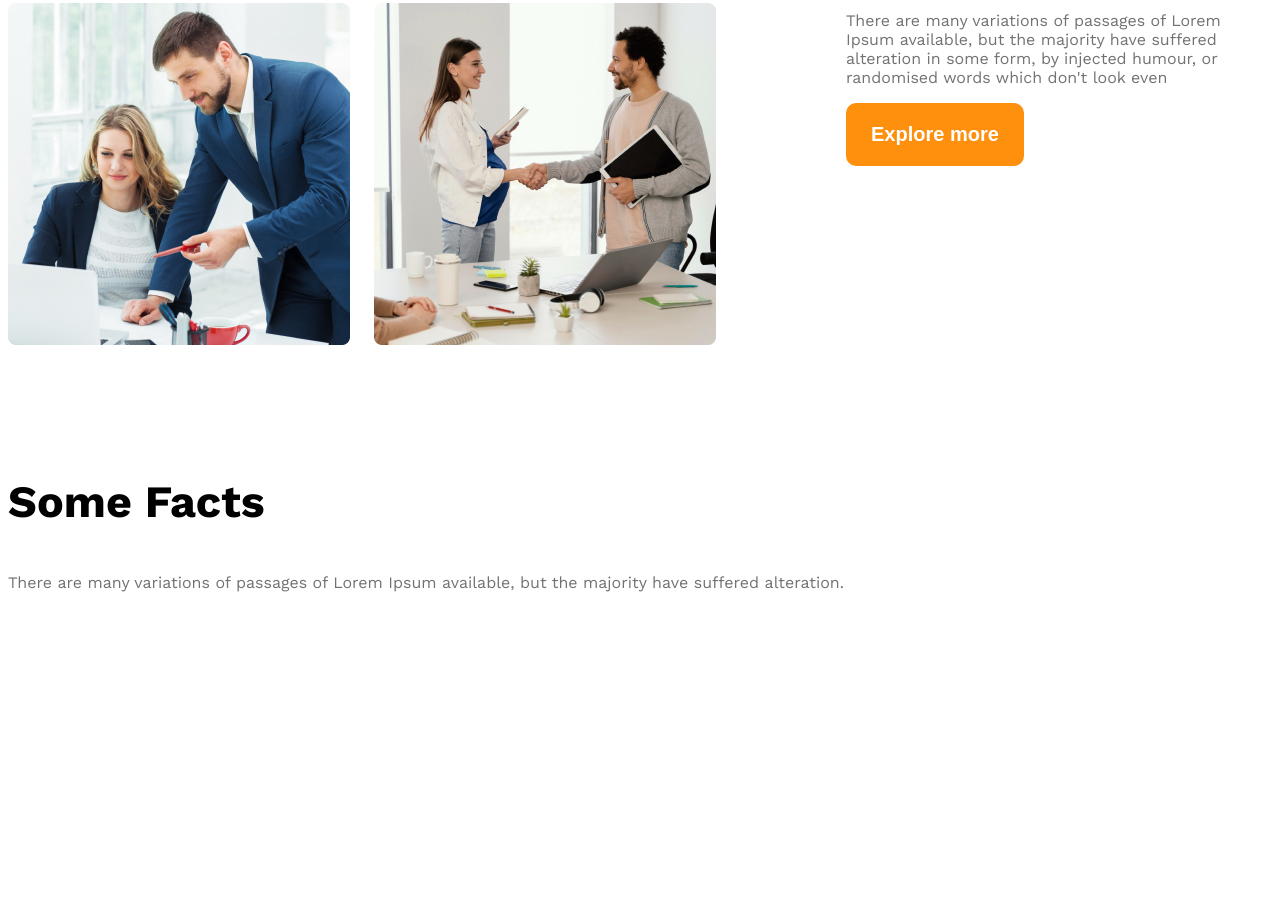
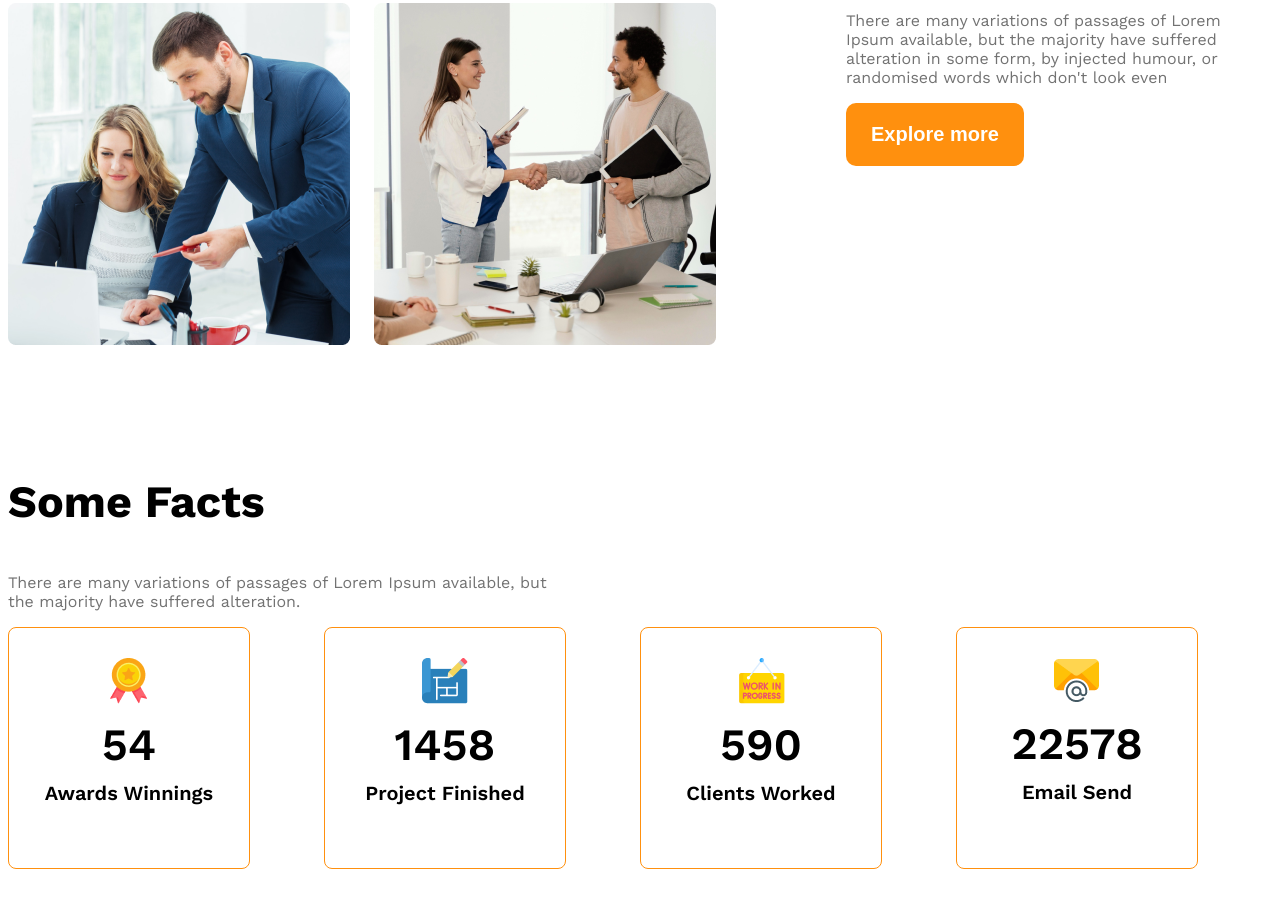
Before and after one commit to Tanvirahmedrickto/g3-architect-website, a plain HTML site: page index.html in a window 1280 px wide. Shown: the part 1677-2584 px from the top of the page. Before the commit the page ends 2558 px from the top, so only its background shows below. Drawn offline with nearby package versions, Linux system fonts and the light colour scheme.

Commit message:
added  all the chsnges and added all the new thing at all

```diff
--- a/index.html
+++ b/index.html
@@ -58,29 +58,38 @@
         <!--features will enjoy-->
         <section>
             <h3 class="section-title">Some Facts</h3>
-            <p class="text-light-gray">There are many variations of passages of Lorem Ipsum available, but the majority have suffered alteration.</p>
+            <p class="text-light-gray fact-description">There are many variations of passages of Lorem Ipsum available, but the majority have suffered alteration.</p>
             <div class="facts-container">
 
-                <!--.fact*4>img.fact-icon+h4.fact-number+h5.fact-name-->
-                <div class="fact">
-                    <img src="" alt="" class="fact-icon">
-                    <h4 class="fact-number"></h4>
-                    <h5 class="fact-name"></h5>
+                <!--.fact-card*4>img.fact-icon+h4.fact-number+h5.fact-name-->
+
+                <div class="fact-card display-flex">
+                    <div>
+                    <img src="images/icons/ribon.png" alt="" class="fact-icon">
+                    <h4 class="fact-number">54</h4>
+                    <h5 class="fact-name">Awards Winnings</h5>
+                    </div>
                 </div>
-                <div class="fact">
-                    <img src="" alt="" class="fact-icon">
-                    <h4 class="fact-number"></h4>
-                    <h5 class="fact-name"></h5>
+                <div class="fact-card display-flex">
+                    <div>
+                    <img src="images/icons/projects.png" alt="" class="fact-icon">
+                    <h4 class="fact-number">1458</h4>
+                    <h5 class="fact-name">Project Finished</h5>
+                    </div>
                 </div>
-                <div class="fact">
-                    <img src="" alt="" class="fact-icon">
-                    <h4 class="fact-number"></h4>
-                    <h5 class="fact-name"></h5>
+                <div class="fact-card display-flex">
+                    <div>
+                    <img src="images/icons/customers.png" alt="" class="fact-icon">
+                    <h4 class="fact-number">590</h4>
+                    <h5 class="fact-name">Clients Worked</h5>
+                    </div>
                 </div>
-                <div class="fact">
-                    <img src="" alt="" class="fact-icon">
-                    <h4 class="fact-number"></h4>
-                    <h5 class="fact-name"></h5>
+                <div class="fact-card display-flex">
+                    <div>
+                    <img src="images/icons/email.png" alt="" class="fact-icon">
+                    <h4 class="fact-number">22578</h4>
+                    <h5 class="fact-name">Email Send</h5>
+                    </div>
                 </div>
             </div>
 
--- a/styles/architects.css
+++ b/styles/architects.css
@@ -122,6 +122,39 @@ main > section{
   font-weight: 500;
 
 }
+/* some facts related styles */
+
+.facts-container{
+        display: grid;
+        grid-template-columns: repeat(4, 1fr);
+}
+.fact-card{
+
+  border: 1px solid #FF900E;
+  width: 240px;
+  height: 240px;
+  border-radius: 8px;
+  justify-content: center;
+  text-align: center;
+  align-items: center;
+}
+.fact-number{
+
+      font-weight: 600;
+      font-size: 2.8rem;
+      margin-top: 10px;
+      margin-bottom: 5px;
+}
+
+.fact-name{
+
+        font-size: 1.25rem;
+        font-weight: 600;
+        margin-top: 10px;
+}
+.fact-description{
+     max-width: 540px;
+}
 
 /* responsive media quary */
 @media screen  and (max-width: 576px) {
```
